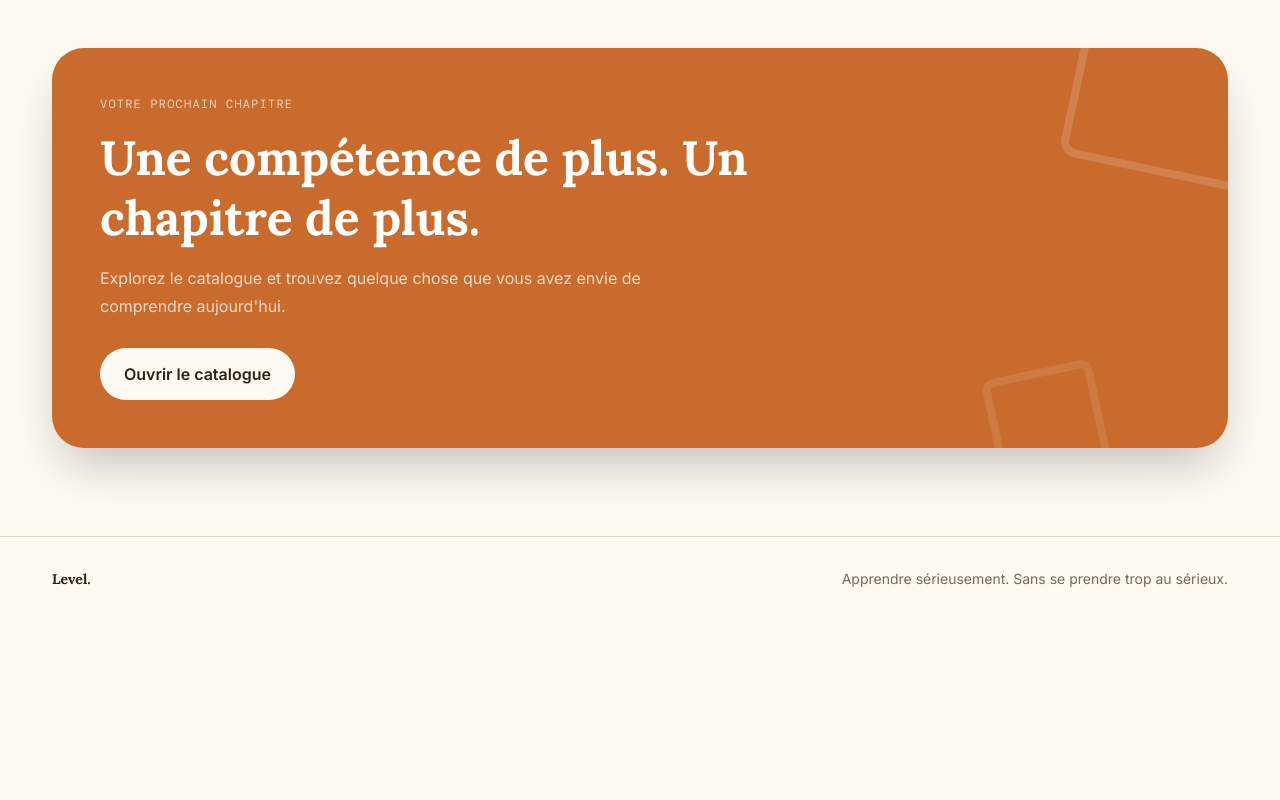
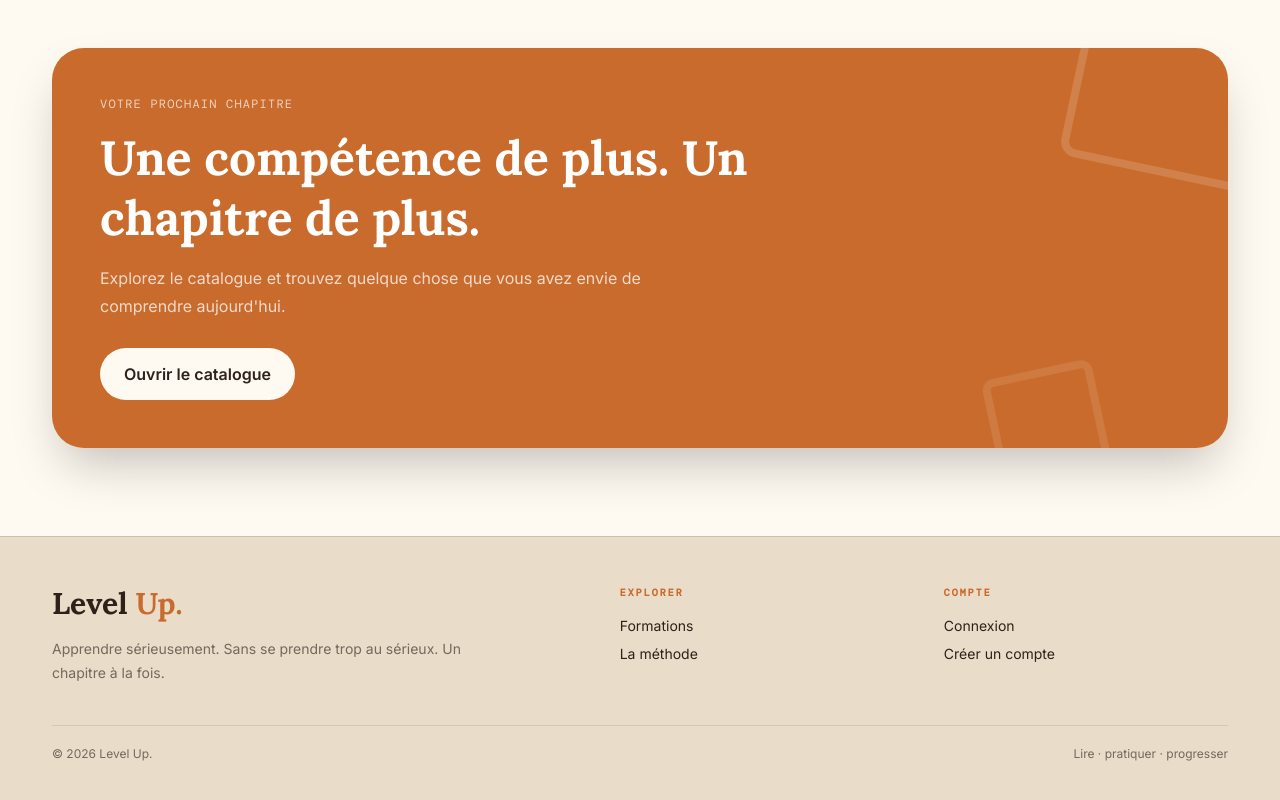
Before and after one commit to odounlami/elearning, an Angular app in the folder frontend/: page / in a window 1280 px wide. Shown: the part 1786-2586 px from the top of the page. Before the commit the page ends 2407 px from the top, so only its background shows below. Built offline with nearby package versions, Linux system fonts and the light colour scheme; no server answers.

Commit message:
feat: build wood-tone site footer

```diff
--- a/frontend/src/app/shared/components/footer/footer.html
+++ b/frontend/src/app/shared/components/footer/footer.html
@@ -1 +1,28 @@
-<footer class="border-t border-line/70 py-8"><div class="mx-auto flex max-w-310 flex-col gap-2 px-5 text-sm text-muted sm:flex-row sm:items-center sm:justify-between lg:px-8"><span class="font-display font-bold text-ink">Level.</span><span>Apprendre sérieusement. Sans se prendre trop au sérieux.</span></div></footer>
+<footer class="border-t border-ink/15 bg-paper-deep text-ink">
+  <div class="mx-auto max-w-310 px-5 py-12 lg:px-8">
+    <div class="grid gap-10 md:grid-cols-[1.3fr_.7fr_.7fr]">
+      <div>
+        <a routerLink="/" class="font-display text-3xl font-bold">Level <span class="text-orange">Up.</span></a>
+        <p class="mt-4 max-w-md text-sm leading-6 text-muted">Apprendre sérieusement. Sans se prendre trop au sérieux. Un chapitre à la fois.</p>
+      </div>
+      <div>
+        <p class="font-mono text-[10px] font-semibold uppercase tracking-[.2em] text-orange">Explorer</p>
+        <div class="mt-4 grid gap-2 text-sm">
+          <a routerLink="/courses" class="transition hover:text-orange">Formations</a>
+          <a routerLink="/" fragment="method" class="transition hover:text-orange">La méthode</a>
+        </div>
+      </div>
+      <div>
+        <p class="font-mono text-[10px] font-semibold uppercase tracking-[.2em] text-orange">Compte</p>
+        <div class="mt-4 grid gap-2 text-sm">
+          <a routerLink="/login" class="transition hover:text-orange">Connexion</a>
+          <a routerLink="/register" class="transition hover:text-orange">Créer un compte</a>
+        </div>
+      </div>
+    </div>
+    <div class="mt-10 flex flex-col gap-2 border-t border-ink/10 pt-5 text-xs text-muted sm:flex-row sm:items-center sm:justify-between">
+      <span>© 2026 Level Up.</span>
+      <span>Lire · pratiquer · progresser</span>
+    </div>
+  </div>
+</footer>
```
